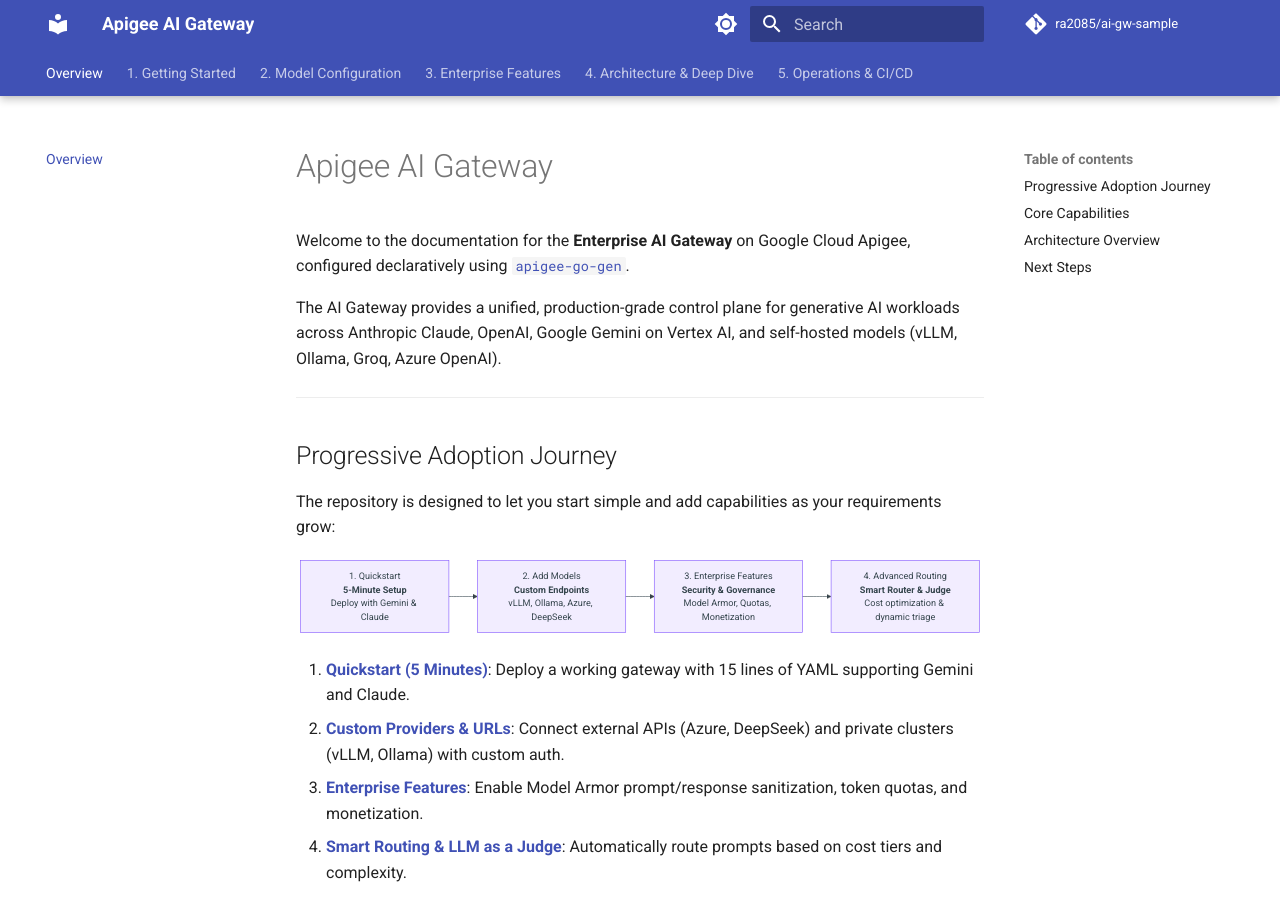
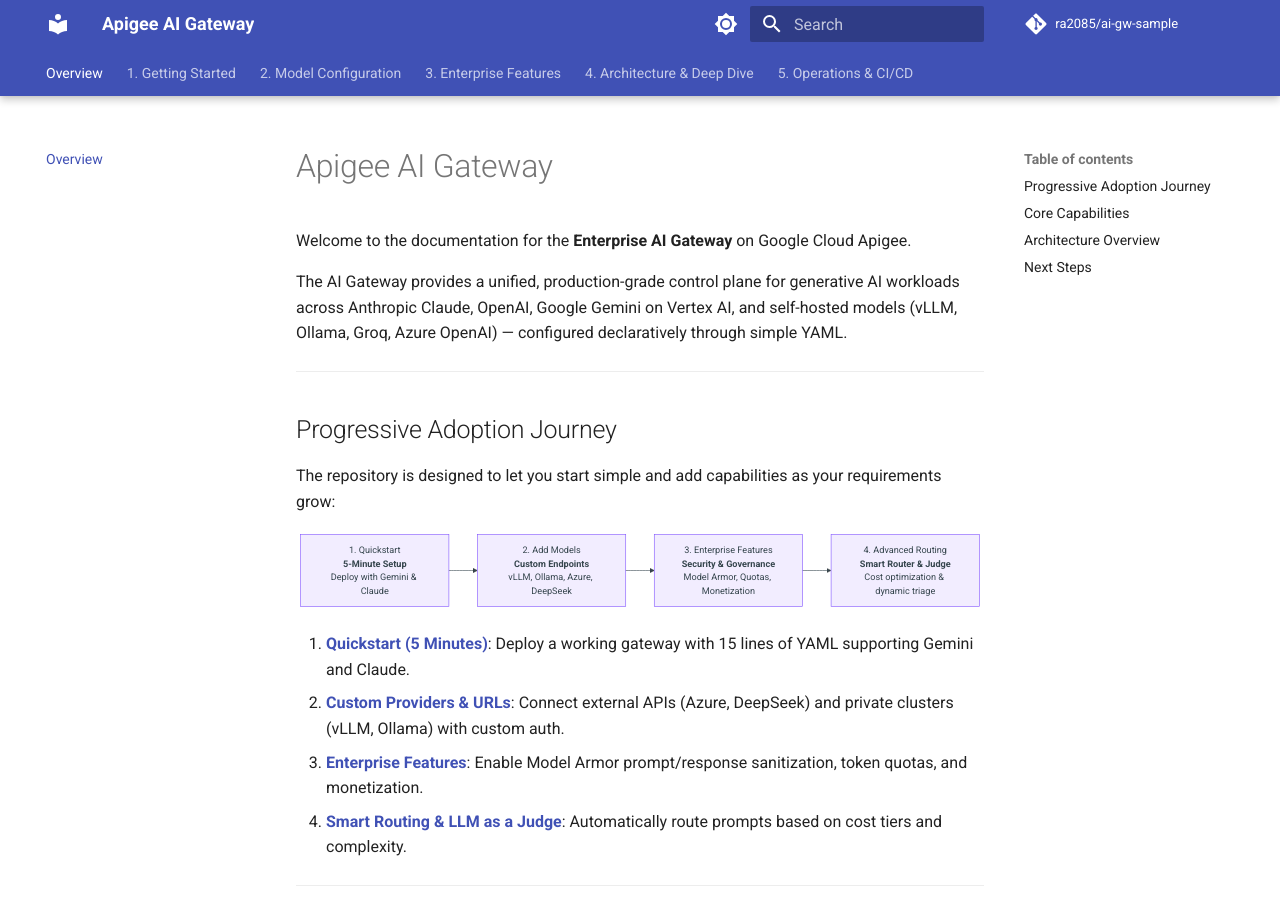
Before and after one commit to ra2085/ai-gw-sample, an MkDocs documentation site: the page built from docs/index.md, in a window 1280 px wide and 900 px high. Built offline with MkDocs 1.6.1 and Material for MkDocs 9.7.7, drawn with Linux system fonts in a browser that asks for light colours; comment, search, counter and statistics services are not loaded.

Commit message:
fix: docs

```diff
--- a/docs/index.md
+++ b/docs/index.md
@@ -1,8 +1,9 @@
 # Apigee AI Gateway
 
-Welcome to the documentation for the **Enterprise AI Gateway** on Google Cloud Apigee, configured declaratively using [`apigee-go-gen`](https://github.com/apigee/apigee-go-gen).
+Welcome to the documentation for the **Enterprise AI Gateway** on Google Cloud Apigee.
 
-The AI Gateway provides a unified, production-grade control plane for generative AI workloads across Anthropic Claude, OpenAI, Google Gemini on Vertex AI, and self-hosted models (vLLM, Ollama, Groq, Azure OpenAI).
+The AI Gateway provides a unified, production-grade control plane for generative AI workloads across Anthropic Claude, OpenAI, Google Gemini on Vertex AI, and self-hosted models (vLLM, Ollama, Groq, Azure OpenAI) — configured declaratively through simple YAML.
+
 
 ---
 
```
Also changed, not shown: README.md (+5 -2 lines), docs/getting-started/quickstart-template.md (+4 -0 lines), docs/getting-started/quickstart.md (+5 -1 lines).
